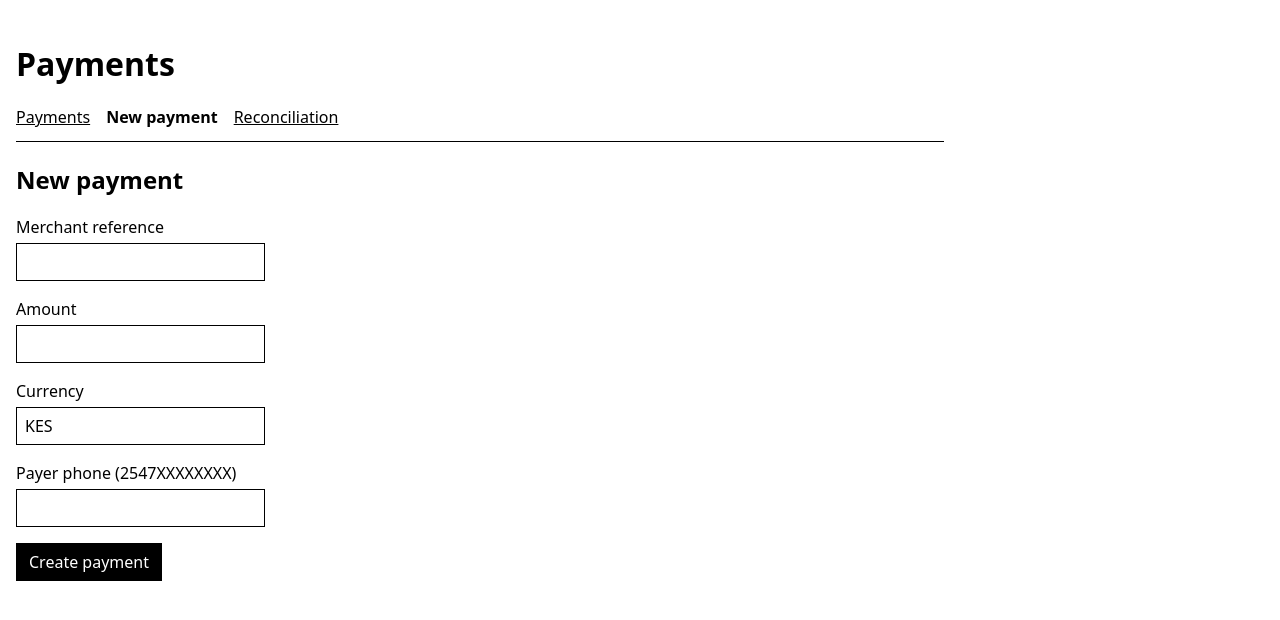
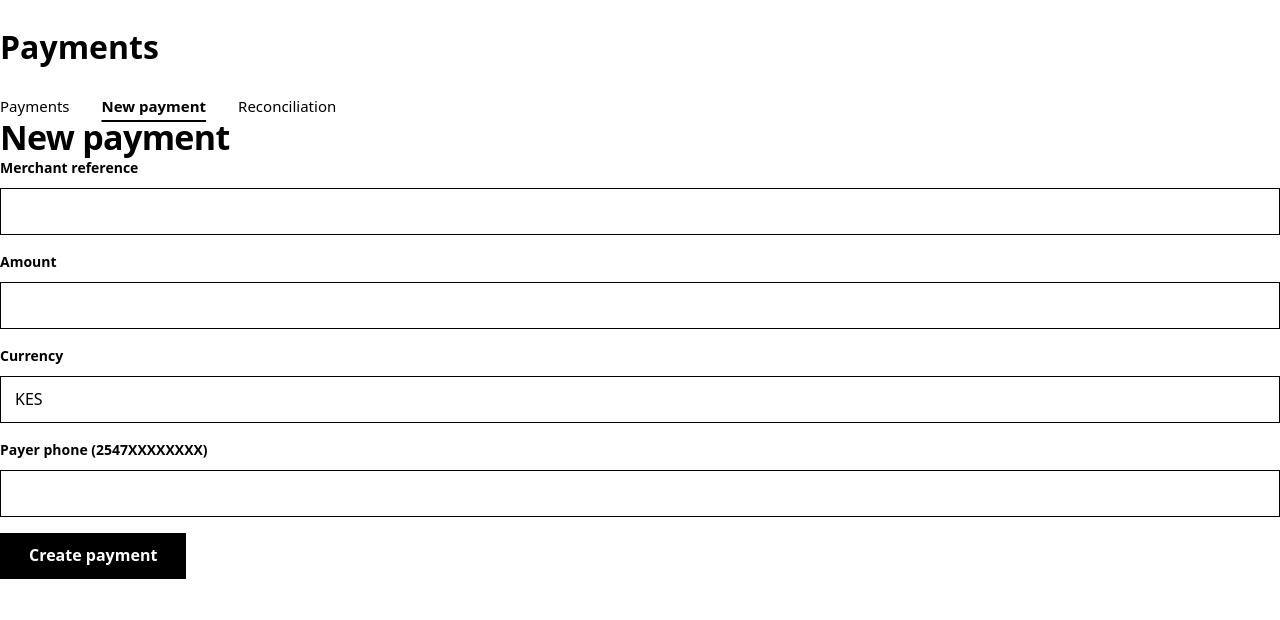
Before and after one commit to Martin888Maina/java-payment-application, a React (Vite) app in the folder frontend/: page /payments/new in a window 1280 px wide. Shown: the top 620 px of the page. Built offline with nearby package versions, Linux system fonts and the light colour scheme.

Commit message:
restyle the interface with a centred layout

```diff
--- a/frontend/src/index.css
+++ b/frontend/src/index.css
@@ -8,65 +8,204 @@ body {
   margin: 0;
   background: #fff;
   color: #000;
-  font-family: system-ui, sans-serif;
+  font-family: system-ui, -apple-system, 'Segoe UI', Roboto, 'Helvetica Neue', Arial, sans-serif;
   font-size: 16px;
-  line-height: 1.5;
+  line-height: 1.6;
+  font-variant-numeric: tabular-nums;
+  -webkit-font-smoothing: antialiased;
 }
 
-#root {
-  max-width: 960px;
-  padding: 24px 16px;
+.container {
+  width: 100%;
+  max-width: 1040px;
+  margin: 0 auto;
+  padding: 0 24px;
 }
 
-h1,
+main.container {
+  padding-top: 56px;
+  padding-bottom: 96px;
+}
+
+h2,
+h3 {
+  margin: 0;
+  font-weight: 700;
+  letter-spacing: -0.02em;
+}
+
 h2 {
-  line-height: 1.2;
+  font-size: 34px;
+  line-height: 1.15;
+}
+
+h3 {
+  margin-bottom: 16px;
+  font-size: 20px;
+  line-height: 1.3;
+}
+
+p {
+  margin: 0 0 16px;
 }
 
 a {
   color: #000;
+  text-decoration-thickness: 1px;
+  text-underline-offset: 4px;
 }
 
-header {
+a:hover {
+  text-decoration-thickness: 2px;
+}
+
+:focus-visible {
+  outline: 2px solid #000;
+  outline-offset: 3px;
+}
+
+.topbar {
   border-bottom: 1px solid #000;
-  margin-bottom: 24px;
-  padding-bottom: 12px;
+}
+
+.topbar-inner {
+  display: flex;
+  flex-wrap: wrap;
+  align-items: center;
+  justify-content: space-between;
+  gap: 12px 32px;
+  min-height: 72px;
+}
+
+.brand {
+  margin: 0;
+  font-size: 20px;
+  font-weight: 800;
+  letter-spacing: -0.03em;
 }
 
 nav {
   display: flex;
-  gap: 16px;
+  flex-wrap: wrap;
+  gap: 8px 32px;
+}
+
+nav a {
+  font-size: 15px;
+  font-weight: 500;
+  text-decoration: none;
+}
+
+nav a:hover,
+nav a.active {
+  text-decoration: underline;
+  text-decoration-thickness: 2px;
+  text-underline-offset: 8px;
 }
 
 nav a.active {
-  font-weight: bold;
-  text-decoration: none;
+  font-weight: 700;
 }
 
-:focus-visible {
-  outline: 2px solid #000;
-  outline-offset: 2px;
+.page-header {
+  display: flex;
+  flex-wrap: wrap;
+  align-items: flex-end;
+  justify-content: space-between;
+  gap: 16px 24px;
+  margin-bottom: 40px;
+}
+
+.filter {
+  display: flex;
+  align-items: center;
+  gap: 12px;
+}
+
+.filter label {
+  margin: 0;
+}
+
+.table-wrap {
+  width: 100%;
+  overflow-x: auto;
 }
 
 table {
   width: 100%;
   border-collapse: collapse;
+  font-size: 15px;
+}
+
+th,
+td {
+  padding: 16px;
+  border-bottom: 1px solid #000;
+  text-align: left;
+  white-space: nowrap;
+}
+
+th:first-child,
+td:first-child {
+  padding-left: 0;
+}
+
+th:last-child,
+td:last-child {
+  padding-right: 0;
+}
+
+thead th {
+  padding-top: 0;
+  border-bottom-width: 2px;
+  font-size: 13px;
+  font-weight: 600;
+  letter-spacing: 0.01em;
+}
+
+td a {
+  font-weight: 600;
+}
+
+.num {
+  text-align: right;
+}
+
+.nowrap {
+  white-space: nowrap;
 }
 
 table.summary {
   width: auto;
+  min-width: 360px;
 }
 
-th,
-td {
-  border: 1px solid #000;
-  padding: 6px 8px;
-  text-align: left;
+table.summary th {
+  font-weight: 400;
+}
+
+table.summary td {
+  font-weight: 700;
+  text-align: right;
+}
+
+.form {
+  max-width: 480px;
+}
+
+.form-wide {
+  max-width: none;
+}
+
+.form p {
+  margin-bottom: 24px;
 }
 
 label {
   display: block;
-  margin-bottom: 4px;
+  margin-bottom: 8px;
+  font-size: 14px;
+  font-weight: 600;
 }
 
 input,
@@ -80,39 +219,52 @@ button {
 input,
 select,
 textarea {
+  width: 100%;
+  min-height: 46px;
+  padding: 10px 14px;
   background: #fff;
   border: 1px solid #000;
-  padding: 6px 8px;
+  border-radius: 0;
+}
+
+input[aria-invalid='true'] {
+  border-width: 2px;
+}
+
+select {
+  width: auto;
+  min-width: 180px;
+  cursor: pointer;
 }
 
 textarea {
-  width: 100%;
-}
-
-dl {
-  display: grid;
-  grid-template-columns: max-content 1fr;
-  gap: 6px 24px;
-}
-
-dt {
-  font-weight: bold;
-}
-
-dd {
-  margin: 0;
+  min-height: 220px;
+  line-height: 1.5;
+  resize: vertical;
 }
 
 .field-error {
   display: block;
-  margin-top: 4px;
+  margin-top: 8px;
+  font-size: 14px;
 }
 
 button {
+  display: inline-flex;
+  align-items: center;
+  justify-content: center;
+  min-height: 46px;
+  padding: 0 28px;
   background: #fff;
   border: 1px solid #000;
-  padding: 6px 12px;
+  border-radius: 0;
+  font-weight: 600;
   cursor: pointer;
+}
+
+button:hover {
+  background: #000;
+  color: #fff;
 }
 
 button.primary {
@@ -120,6 +272,114 @@ button.primary {
   color: #fff;
 }
 
+button.primary:hover {
+  background: #fff;
+  color: #000;
+}
+
 button:disabled {
   cursor: not-allowed;
 }
+
+button:disabled:hover {
+  background: #fff;
+  color: #000;
+}
+
+button.primary:disabled:hover {
+  background: #000;
+  color: #fff;
+}
+
+.details {
+  display: grid;
+  grid-template-columns: minmax(160px, 220px) 1fr;
+  max-width: 680px;
+  margin: 0 0 40px;
+  border-top: 2px solid #000;
+}
+
+.details dt,
+.details dd {
+  margin: 0;
+  padding: 16px 0;
+  border-bottom: 1px solid #000;
+}
+
+.details dt {
+  font-size: 14px;
+  font-weight: 600;
+}
+
+.actions {
+  display: flex;
+  flex-wrap: wrap;
+  gap: 12px;
+  margin-bottom: 32px;
+}
+
+.hint {
+  font-size: 14px;
+}
+
+.error {
+  font-weight: 600;
+}
+
+.back {
+  margin-top: 40px;
+}
+
+.result-group {
+  margin-top: 56px;
+}
+
+.result-group .table-wrap table {
+  min-width: 640px;
+  table-layout: fixed;
+}
+
+.result-group .table-wrap th:first-child {
+  width: 28%;
+}
+
+@media (max-width: 640px) {
+  .container {
+    padding: 0 16px;
+  }
+
+  main.container {
+    padding-top: 32px;
+  }
+
+  .topbar-inner {
+    padding-top: 16px;
+    padding-bottom: 16px;
+  }
+
+  nav {
+    gap: 8px 20px;
+  }
+
+  h2 {
+    font-size: 28px;
+  }
+
+  .page-header {
+    margin-bottom: 28px;
+  }
+
+  .details {
+    grid-template-columns: 1fr;
+  }
+
+  .details dt {
+    padding-bottom: 0;
+    border-bottom: none;
+  }
+
+  table.summary {
+    width: 100%;
+    min-width: 0;
+  }
+}
```
